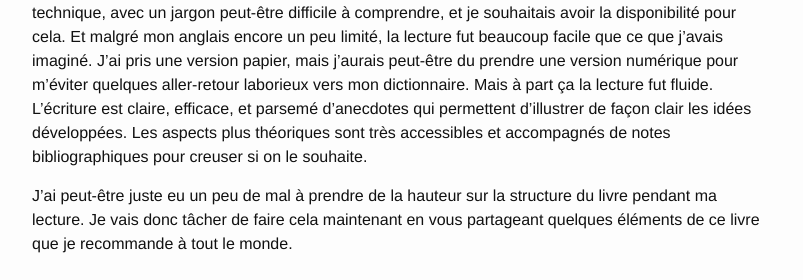
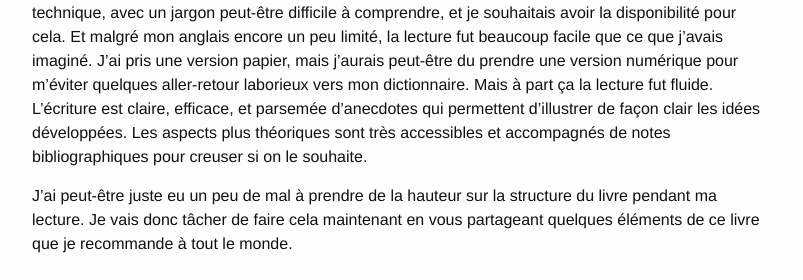
Before and after one commit to fego/fego.github.io, a Jekyll site: the page built from docs/_posts/2023-02-04-Fiche de lecture The Scout Mindset de Julia Galef.md, in a window 1280 px wide and 900 px high, scrolled down 513 px. Shown: the part 160-440 px from the top of the window, without its empty margins (238-1041 px from the left). Built offline with Jekyll 4.4.1, drawn with Linux system fonts in a browser that asks for light colours; our own code applies the rules of GitHub Pages for plain Markdown files; some of the changed text lies outside the part shown.

Commit message:
the scout mindset

```diff
--- a/docs/_posts/2023-02-04-Fiche de lecture The Scout Mindset de Julia Galef.md
+++ b/docs/_posts/2023-02-04-Fiche de lecture The Scout Mindset de Julia Galef.md
@@ -24,7 +24,7 @@ J'ai un peu tardé car j'appréhendais une lecture un peu technique, avec un jar
 Et malgré mon anglais encore un peu limité, la lecture fut beaucoup facile que ce que j'avais imaginé.
 J'ai pris une version papier, mais j'aurais peut-être du prendre une version numérique pour m'éviter quelques aller-retour laborieux vers mon dictionnaire.
 Mais à part ça la lecture fut fluide.
-L'écriture est claire, efficace, et parsemé d'anecdotes qui permettent d'illustrer de façon clair les idées développées.
+L'écriture est claire, efficace, et parsemée d'anecdotes qui permettent d'illustrer de façon clair les idées développées.
 Les aspects plus théoriques sont très accessibles et accompagnés de notes bibliographiques pour creuser si on le souhaite.
 
 J'ai peut-être juste eu un peu de mal à prendre de la hauteur sur la structure du livre pendant ma lecture.
```
Also changed, not shown: other parts of docs/_posts/2023-02-04-Fiche de lecture The Scout Mindset de Julia Galef.md (+1 -1 lines).
